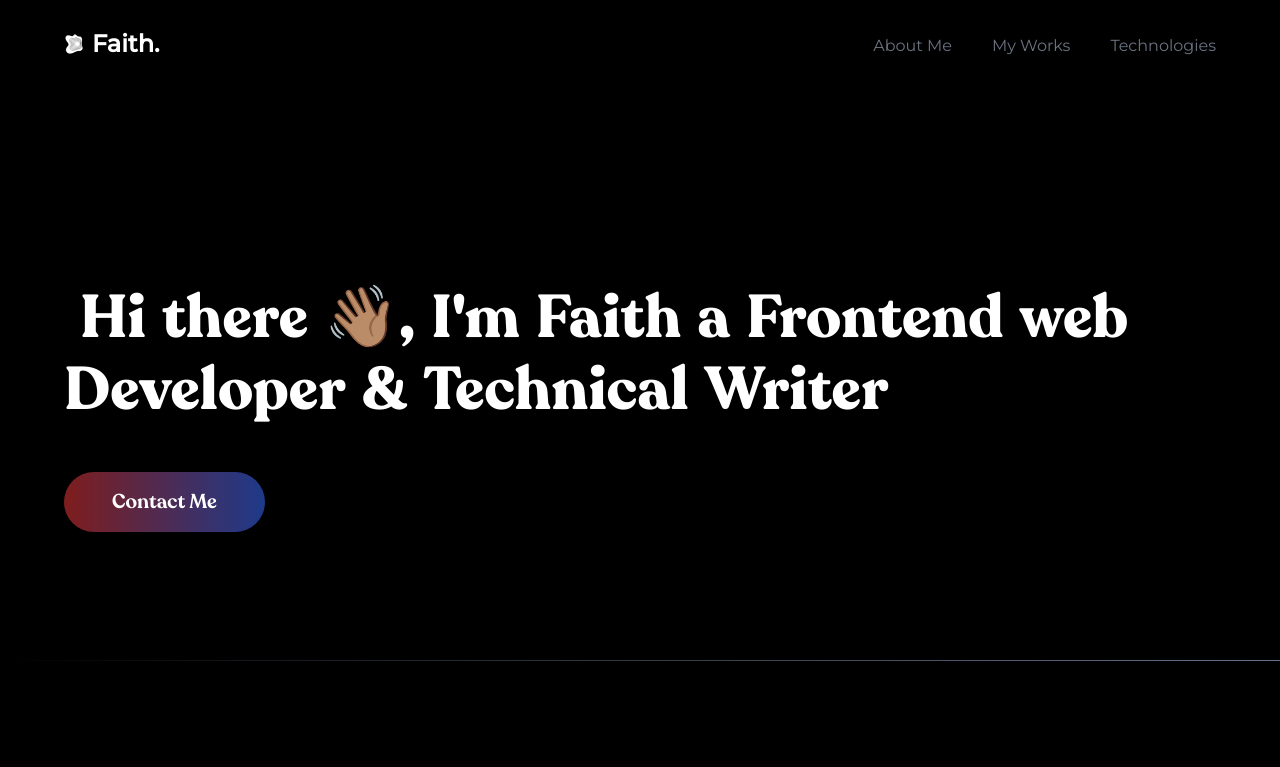
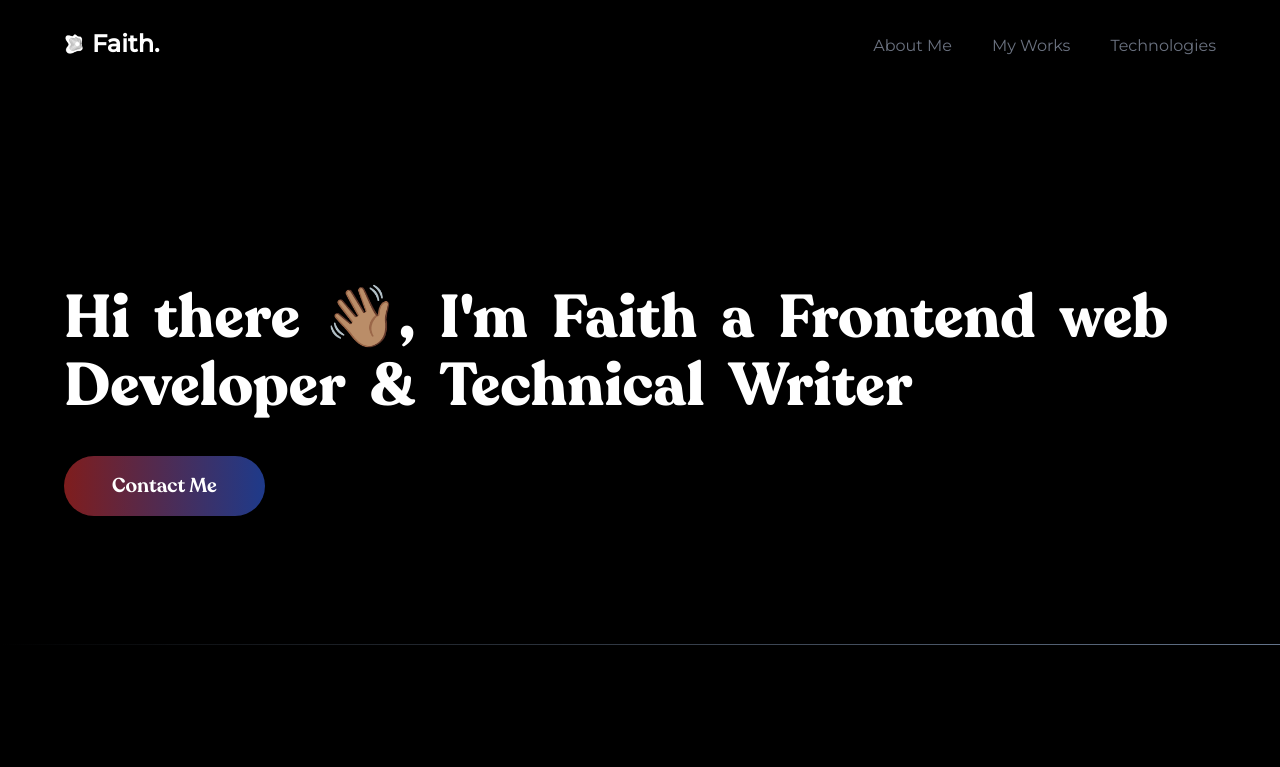
Before and after one commit to Faithyyyyy/My-Portfolio, a React (Vite) app: page / in a window 1280 px wide. Shown: the top 767 px of the page. Built offline with nearby package versions, Linux system fonts and the light colour scheme.

Commit message:
hero text animation done

```diff
--- a/src/Components/HeroSection.jsx
+++ b/src/Components/HeroSection.jsx
@@ -2,7 +2,7 @@ import { motion } from "framer-motion";
 import "../fonts/Recoleta-Bold.woff2";
 function Hero({ navIcon }) {
   console.log(navIcon);
-  const text1 = ` Hi there 👋🏽, I'm Faith a Frontend web Developer & Technical Writer`;
+  const text1 = `Hi there 👋🏽, I'm Faith a Frontend web Developer & Technical Writer`;
   const words = text1.split(" ");
   console.log(words);
   // const text2 = `a Frontend web Developer & Technical Writer`;
@@ -40,12 +40,17 @@ function Hero({ navIcon }) {
           navIcon ? "overflow-hidden " : ""
         } ${navIcon ? "h-[800px]" : ""}`}
       >
-        <motion.div variants={container} initial="hidden" animate="visible">
+        <motion.div
+          variants={container}
+          initial="hidden"
+          animate="visible"
+          className="flex flex-wrap gap-2"
+        >
           {words.map((word, index) => {
             return (
               <motion.h1
                 variants={child}
-                className="font-[Recoleta] font-[900] text-3xl md:text-4xl lg:text-6xl md:mb-3  inline-block text-white mr-3
+                className="font-[Recoleta] font-[900] text-3xl md:text-4xl lg:text-6xl  text-white
                 lg:mr-4"
                 key={index}
               >
```
